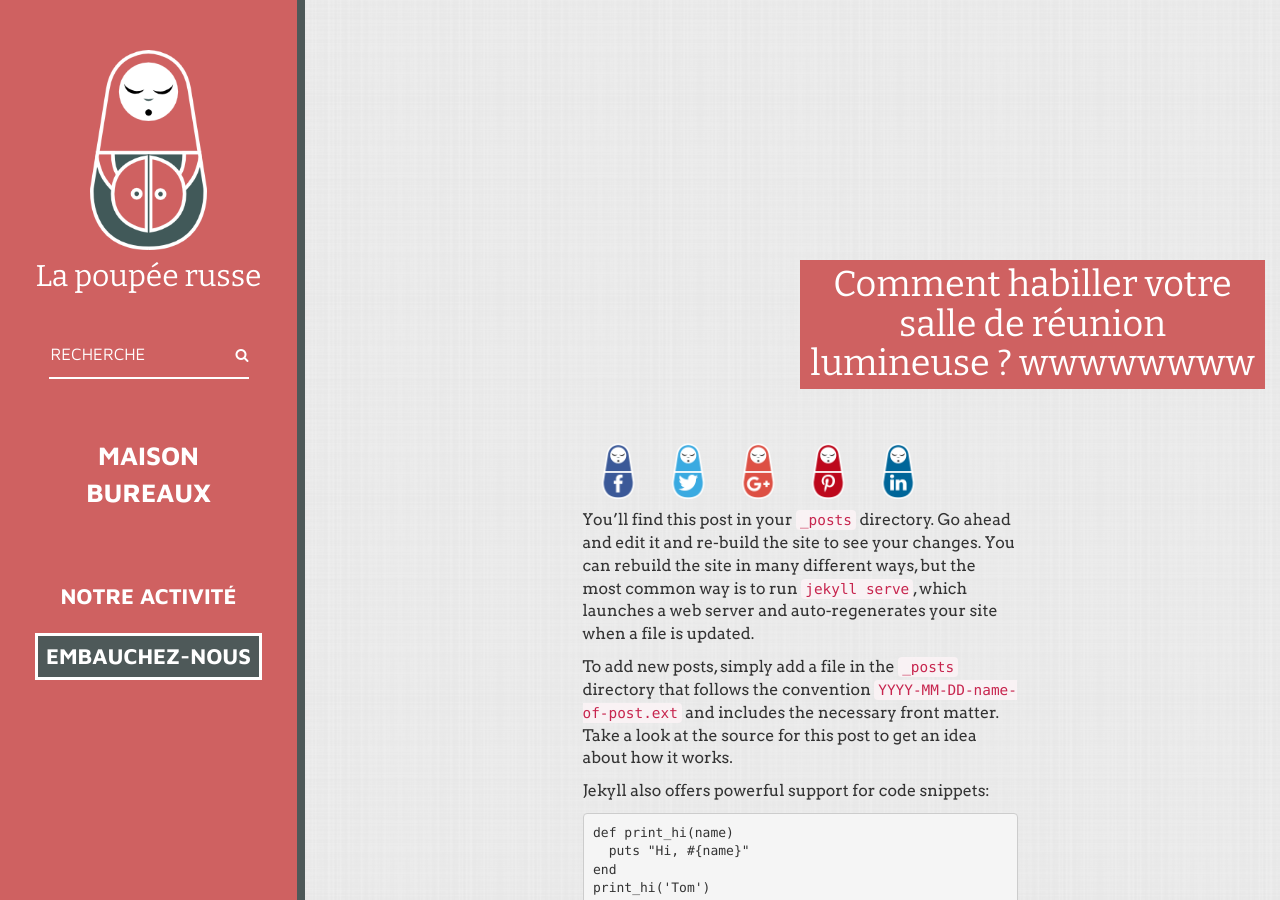
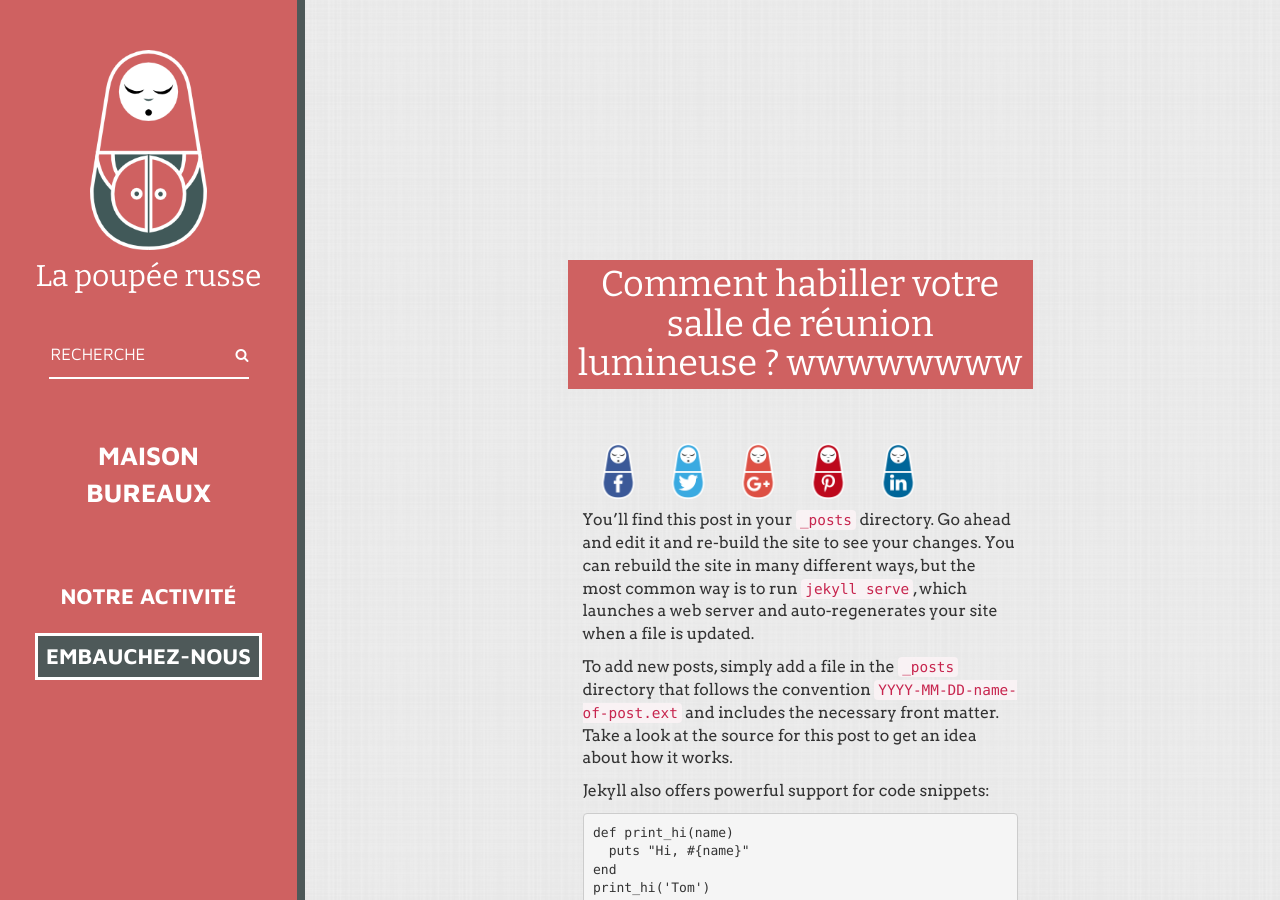
Before and after one commit to Koroeskohr/la-poupee-russe, a Jekyll site: the page built from _posts/2016-02-09-welcome-to-fez (4th copy).markdown, in a window 1280 px wide and 900 px high, scrolled down 301 px. Built offline with Jekyll 4.4.1, drawn with Linux system fonts in a browser that asks for light colours; nearby versions of some CDN libraries.

Commit message:
Fix display bug on article title

```diff
--- a/_sass/_article.scss
+++ b/_sass/_article.scss
@@ -19,7 +19,6 @@ article.post {
       text-align: center;
       position: absolute;
       bottom: 20px;
-      left: 25%;
     }
   }
 
```
